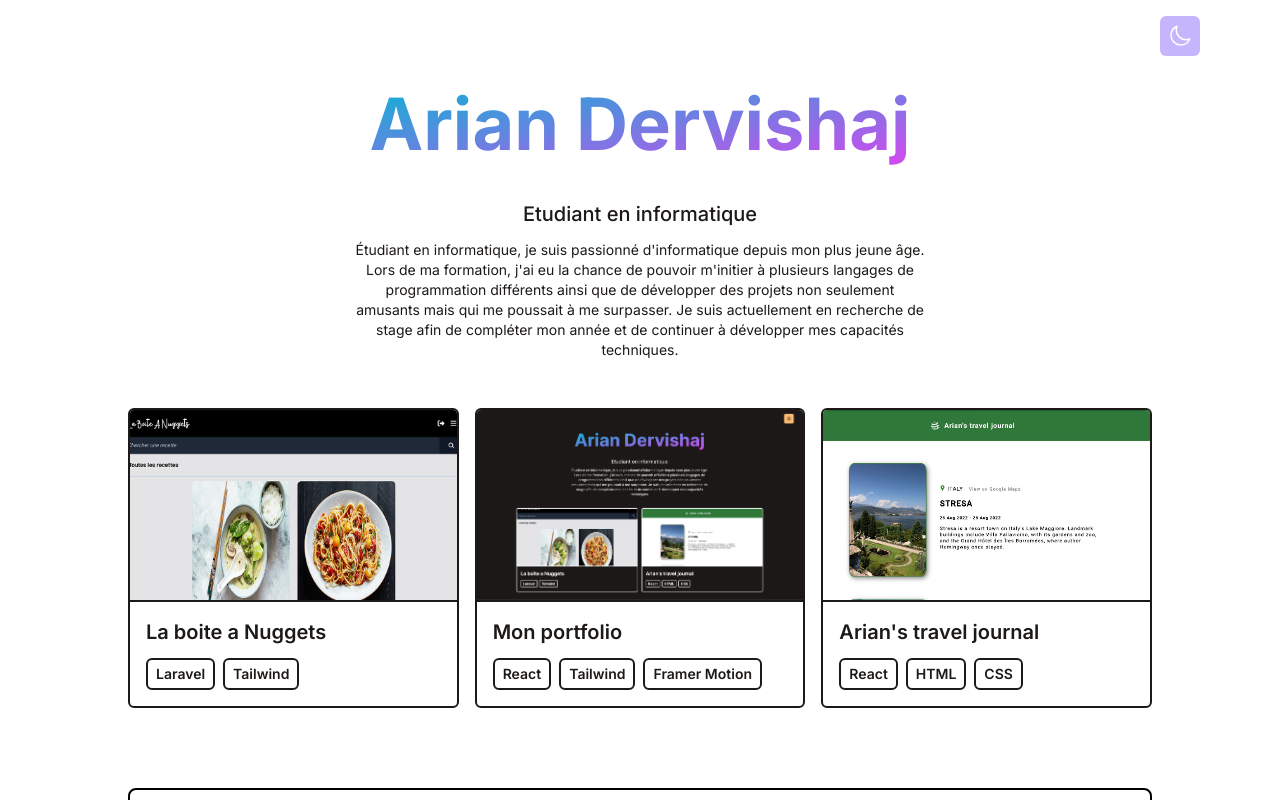
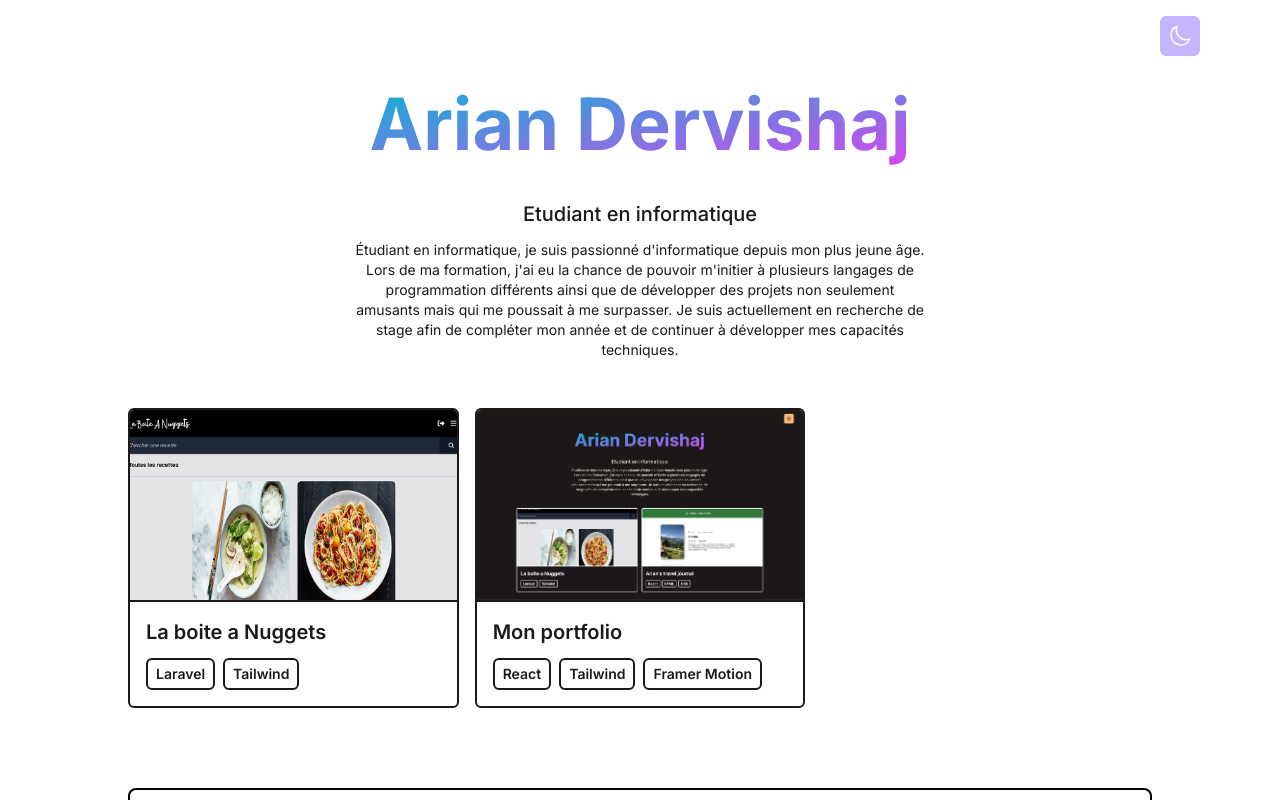
Before and after one commit to ArianDervishaj/ariandervishaj.ch, a React (Vite) app: page / in a window 1280 px wide. Shown: the top 800 px of the page. Built offline with nearby package versions, Linux system fonts and the light colour scheme.

Commit message:
Update portfolio.js

```diff
--- a/src/data/portfolio.js
+++ b/src/data/portfolio.js
@@ -11,10 +11,4 @@ export default [
     stack: ["React", "Tailwind", "Framer Motion"],
     link: "https://github.com/ArianDervishaj/ariandervishaj.ch",
   },
-  {
-    title: "Arian's travel journal",
-    imgUrl: "/assets/traveljournal.jpg",
-    stack: ["React", "HTML", "CSS"],
-    link: "https://github.com/ArianDervishaj/traveljournal",
-  },
 ];
```
